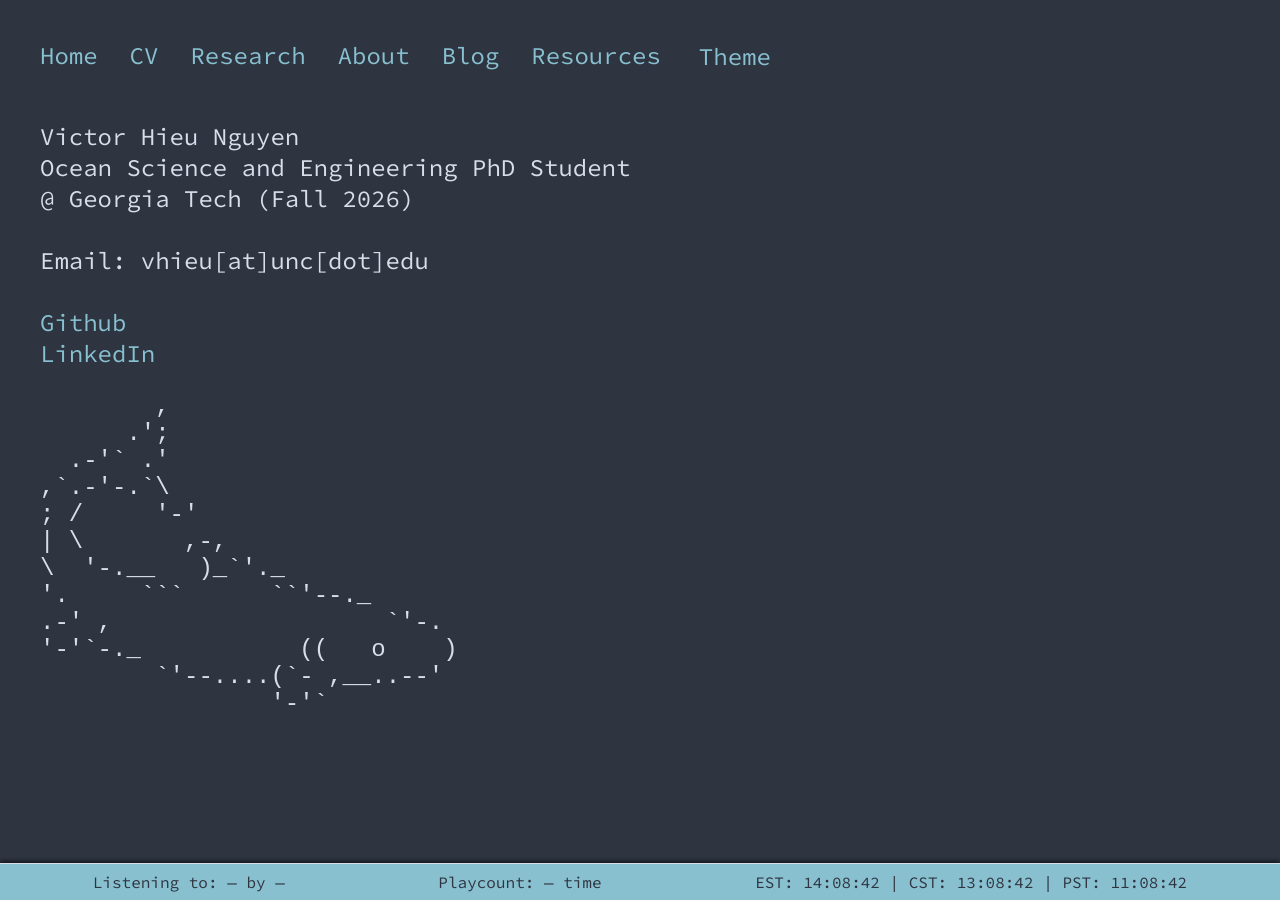
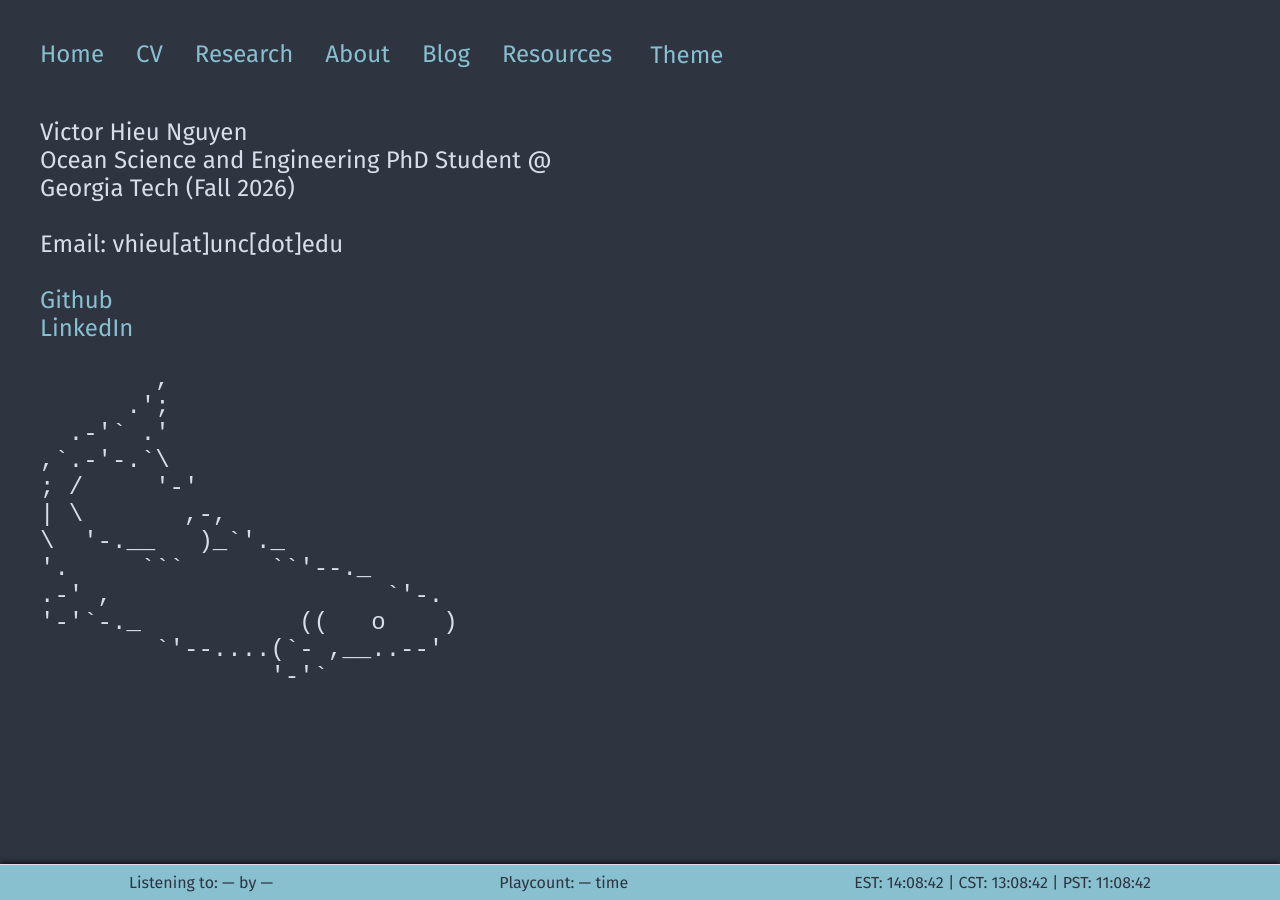
Before and after one commit to vhi3u/vhi3u.github.io, a Jekyll site: the page built from index.md, in a window 1280 px wide. Built offline with Jekyll 4.4.1, drawn with Linux system fonts in a browser that asks for light colours.

Commit message:
Fira Sans

```diff
--- a/_layouts/default.html
+++ b/_layouts/default.html
@@ -21,7 +21,9 @@
   <!-- font -->
   <link rel="preconnect" href="https://fonts.googleapis.com">
   <link rel="preconnect" href="https://fonts.gstatic.com" crossorigin>
-  <link href="https://fonts.googleapis.com/css2?family=Source+Code+Pro:ital,wght@0,200..900;1,200..900&display=swap" rel="stylesheet">
+  <link
+    href="https://fonts.googleapis.com/css2?family=Fira+Sans:ital,wght@0,300;0,400;0,500;0,600;0,700;1,400;1,700&display=swap"
+    rel="stylesheet">
 
   <!-- styles -->
   <style>
@@ -48,7 +50,7 @@
     body {
       background-color: var(--bg);
       color: var(--fg);
-      font-family: 'Source Code Pro', monospace;
+      font-family: 'Fira Sans', sans-serif;
       font-size: 1.5rem;
       padding: 2rem;
       transition: background-color 0.3s ease, color 0.3s ease;
@@ -74,7 +76,7 @@
       border: none;
       cursor: pointer;
       color: var(--accent);
-      font-family: 'Source Code Pro', monospace;
+      font-family: 'Fira Sans', sans-serif;
       font-size: 1.5rem;
     }
 
@@ -90,7 +92,7 @@
     }
 
     .time-block {
-      font-family: 'Source Code Pro', monospace;
+      font-family: 'Fira Sans', sans-serif;
       background-color: rgba(255, 255, 255, 0.05);
       font-size: 1.5rem;
       padding: 2rem;
@@ -100,7 +102,7 @@
     }
 
     .music-block {
-      font-family: 'Source Code Pro', monospace;
+      font-family: 'Fira Sans', sans-serif;
       margin-top: 2rem;
       font-size: 1rem;
     }
@@ -119,7 +121,7 @@
       box-sizing: border-box;
       background: var(--accent);
       color: var(--bg);
-      font-family: 'Source Code Pro', monospace;
+      font-family: 'Fira Sans', sans-serif;
       font-size: 1rem;
       display: flex;
       flex-wrap: wrap;
```
